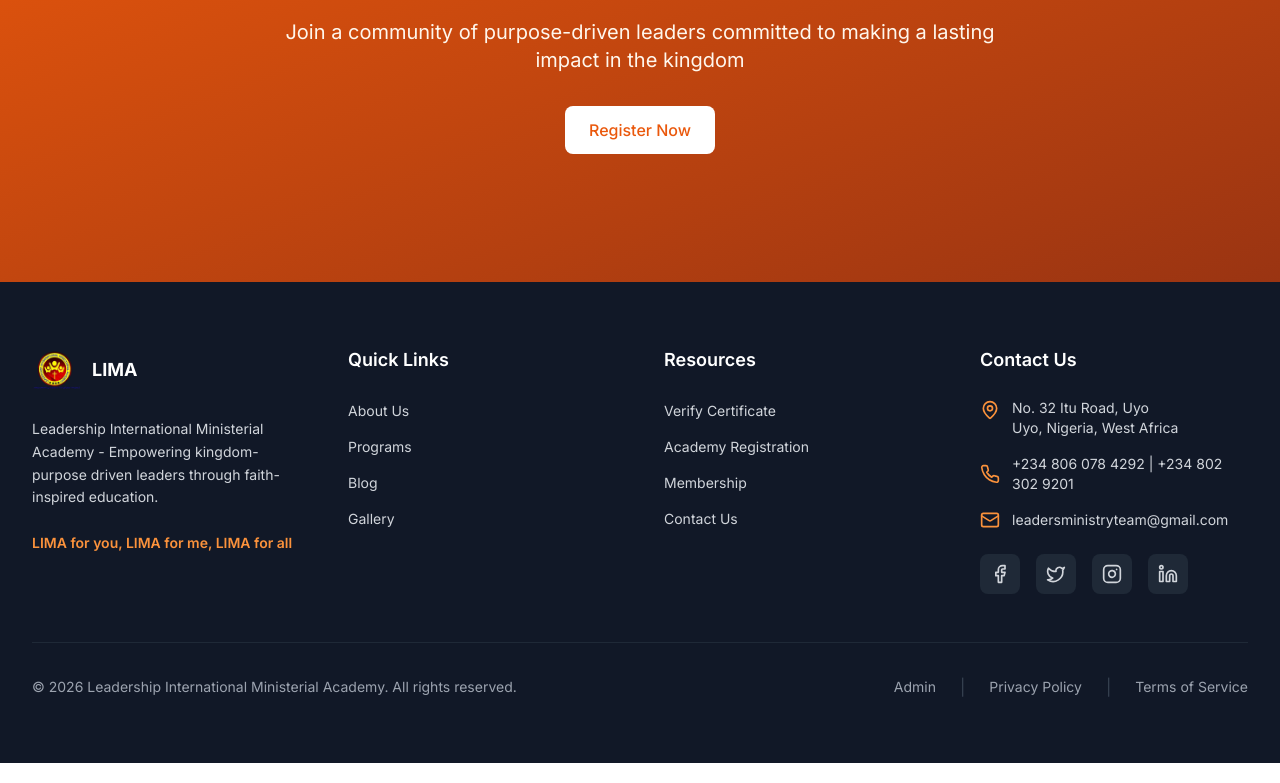
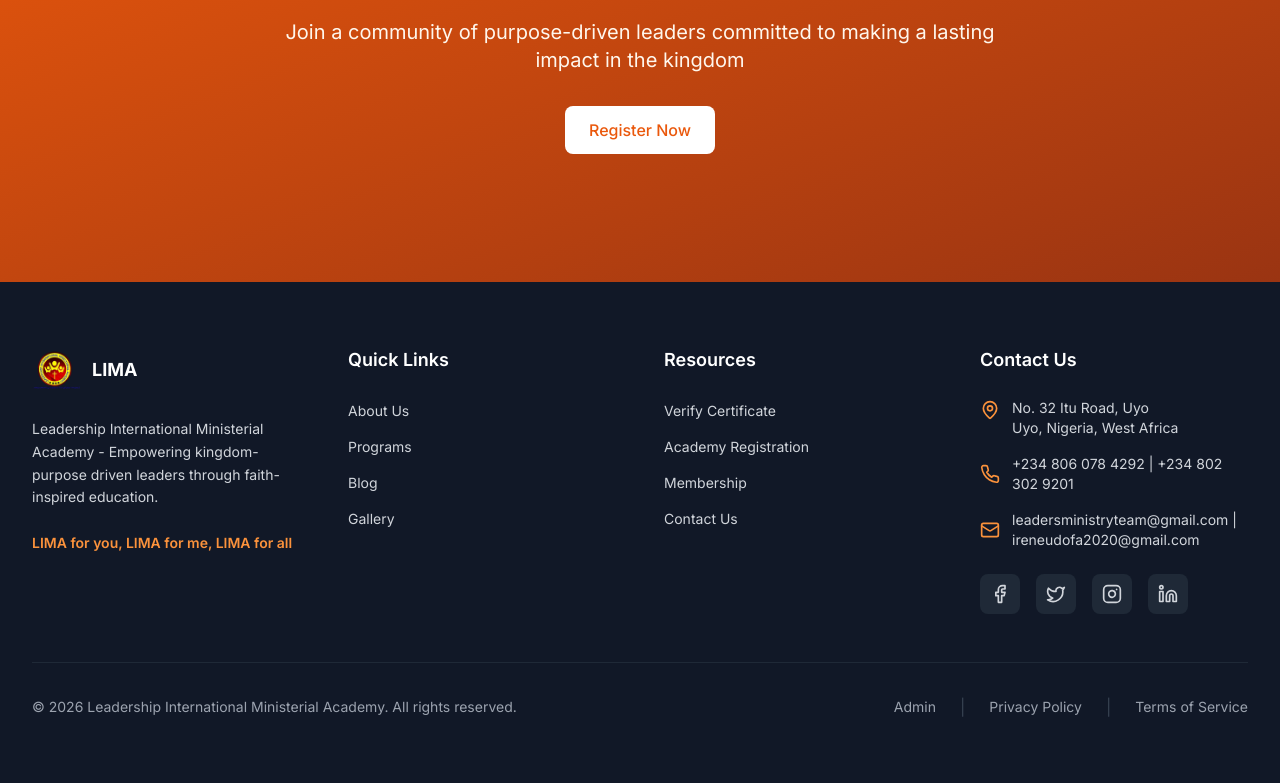
Before and after one commit to V-007-007/lima-website, a Next.js app: page / in a window 1280 px wide. Shown: the part 3163-3946 px from the top of the page. Built offline with nearby package versions, Linux system fonts and the light colour scheme; a web font is replaced by a local one.

Commit message:
Update Footer.tsx contacts

```diff
--- a/src/components/Footer.tsx
+++ b/src/components/Footer.tsx
@@ -98,14 +98,14 @@ export default function Footer() {
               </li>
               <li className="flex items-center space-x-3">
                 <Phone className="w-5 h-5 text-primary-400 flex-shrink-0" />
-                <a href="tel:+1234567890" className="text-sm hover:text-primary-400 transition-colors">
+                <a href="tel:+2348060784292" className="text-sm hover:text-primary-400 transition-colors">
                   +234 806 078 4292 | +234 802 302 9201
                 </a>
               </li>
               <li className="flex items-center space-x-3">
                 <Mail className="w-5 h-5 text-primary-400 flex-shrink-0" />
-                <a href="mailto:info@lima-academy.org" className="text-sm hover:text-primary-400 transition-colors">
-                  leadersministryteam@gmail.com
+                <a href="mailto:ireneudofa2020@gmail.com" className="text-sm hover:text-primary-400 transition-colors">
+                  leadersministryteam@gmail.com | ireneudofa2020@gmail.com
                 </a>
               </li>
             </ul>
```
